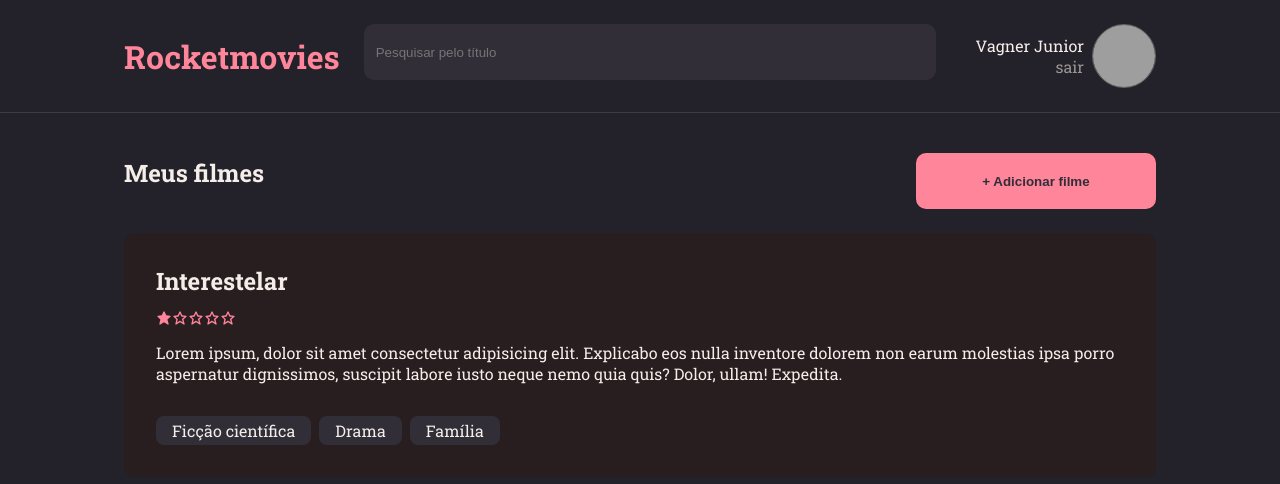
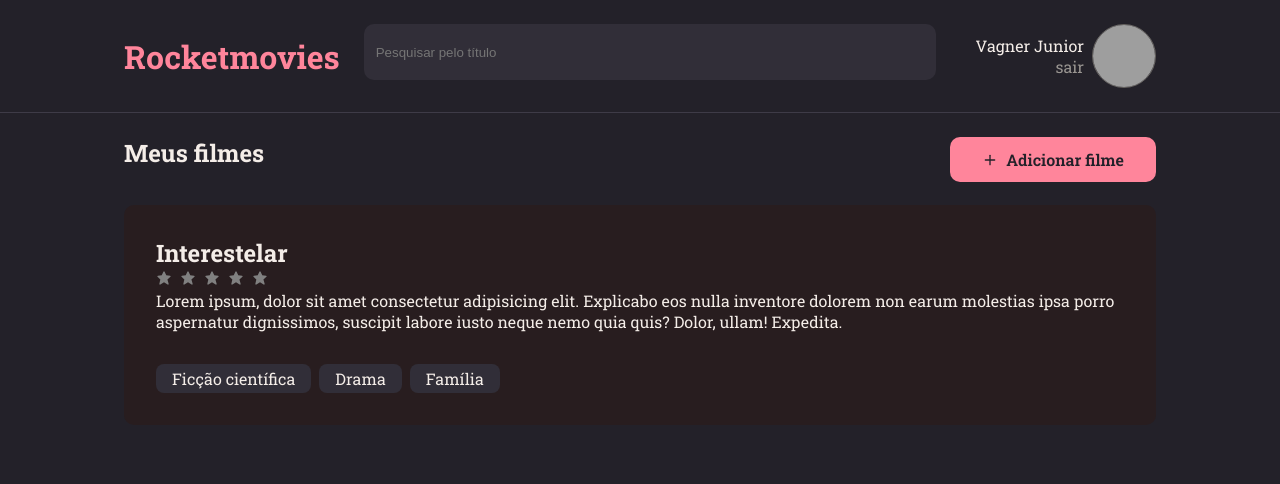
Before and after one commit to VagnerNatvidade/rocketMovie-frontend, a React (Vite) app in the folder film-api/: page / in a window 1280 px wide. Shown: the top 484 px of the page. Built offline with nearby package versions, Linux system fonts and the light colour scheme; grey boxes are pictures that could not be loaded.

Commit message:
adicionando funcionalidades ao rating

```diff
--- /dev/null
+++ b/film-api/src/components/Avatar/index.jsx
@@ -0,0 +1,18 @@
+import { Container } from "./styles";
+
+export function Avatar() {
+  return (
+    <Container to="/profile">
+      <div>
+        <p>
+          Vagner Junior
+          <span> sair </span>
+        </p>
+      </div>
+      <img
+        src="https://avatars.githubusercontent.com/u/142853004?v=4"
+        alt="imagem do usuário"
+      />
+    </Container>
+  );
+}
--- /dev/null
+++ b/film-api/src/components/Avatar/styles.js
@@ -0,0 +1,25 @@
+import styled from "styled-components";
+import { Link } from "react-router-dom";
+
+export const Container = styled(Link)`
+  display: flex;
+  align-items: center;
+
+  p {
+    width: 124px;
+    text-align: end;
+    margin-right: 8px;
+    color: ${({ theme }) => theme.COLORS.WHITE};
+
+    span {
+      color: ${({ theme }) => theme.COLORS.GRAY_100};
+    }
+  }
+
+  img {
+    width: 64px;
+    height: 64px;
+    border-radius: 50%;
+    border: 1px solid ${({ theme }) => theme.COLORS.GRAY_300};
+  }
+`;
--- a/film-api/src/components/Header/index.jsx
+++ b/film-api/src/components/Header/index.jsx
@@ -1,23 +1,13 @@
 import { Container } from "./styles";
 import { Input } from "../Input";
+import { Avatar } from "../Avatar";
 
 export function Header() {
   return (
     <Container>
       <h1>Rocketmovies</h1>
       <Input placeholder="Pesquisar pelo título" />
-      <div to='/profile'>
-        <div>
-          <p>
-            Vagner Junior
-            <span> sair </span>
-          </p>
-        </div>
-        <img
-          src="https://avatars.githubusercontent.com/u/142853004?v=4"
-          alt="imagem do usuário"
-        />
-      </div>
+      <Avatar />
     </Container>
   );
 }
--- a/film-api/src/components/Header/styles.js
+++ b/film-api/src/components/Header/styles.js
@@ -15,24 +15,6 @@ export const Container = styled.header`
   }
 
   > div {
-    display: flex;
-    align-items: center;
 
-    p {
-      width: 124px;
-      text-align: end;
-      margin-right: 8px;
-
-      span {
-        color: ${({ theme }) => theme.COLORS.GRAY_100};
-      }
-    }
-
-    img {
-      width: 64px;
-      height: 64px;
-      border-radius: 50%;
-      border: 1px solid ${({ theme }) => theme.COLORS.GRAY_300};
-    }
   }
 `;
--- a/film-api/src/components/Rating/index.jsx
+++ b/film-api/src/components/Rating/index.jsx
@@ -1,15 +1,30 @@
-import { BiStar } from "react-icons/bi";
+import { Container } from "./styles";
+import { useState } from "react";
 import { BiSolidStar } from "react-icons/bi";
-import { Container } from "./styles";
 
 export function Rating() {
+  const [rating, setRating] = useState(null);
+  const [hover, setHover] = useState(null);
   return (
     <Container>
-      <BiSolidStar />
-      <BiStar />
-      <BiStar />
-      <BiStar />
-      <BiStar />
+      {[...Array(5)].map((star, index) => {
+        const currentRating = index + 1;
+        return (
+          <label>
+            <input
+              type="radio"
+              name="rating"
+              value={currentRating}
+              onClick={() => setRating(currentRating)}
+            />
+            <BiSolidStar
+              color={currentRating <= (hover || rating) ? "pink" : "gray"}
+              onMouseEnter={() => setHover(currentRating)}
+              onMouseLeave={() => setHover(null)}
+            />
+          </label>
+        );
+      })}
     </Container>
   );
 }
--- a/film-api/src/components/Rating/styles.js
+++ b/film-api/src/components/Rating/styles.js
@@ -1,10 +1,11 @@
 import styled from "styled-components";
 
 export const Container = styled.div`
-  margin: 12px 0;
+  display: flex;
+  align-items: center;
+  gap: 8px;
 
-  > svg {
-    font-size: 16px;
-    color: ${({ theme }) => theme.COLORS.PINK_900};
+  input {
+    display: none;
   }
 `;
--- a/film-api/src/components/Section/index.jsx
+++ b/film-api/src/components/Section/index.jsx
@@ -1,12 +1,10 @@
 import { Container } from "./styles";
-import { Button } from "../Button";
 
 export function Section({ title, children }) {
   return (
     <Container>
       <div>
         <h2>{title}</h2>
-        <Button title="+ Adicionar filme"></Button>
       </div>
       {children}
     </Container>
--- a/film-api/src/components/Section/styles.js
+++ b/film-api/src/components/Section/styles.js
@@ -5,9 +5,5 @@ export const Container = styled.section`
     display: flex;
     align-items: center;
     justify-content: space-between;
-
-    button {
-      width: 240px;
-    }
   }
 `;
--- a/film-api/src/pages/Details/index.jsx
+++ b/film-api/src/pages/Details/index.jsx
@@ -1,6 +1,7 @@
 import { FiArrowLeft, FiClock } from "react-icons/fi";
 import { Container } from "./styles";
 import { Rating } from "../../components/Rating";
+
 import { Header } from "../../components/Header";
 import { Tag } from "../../components/Tag";
 
--- a/film-api/src/pages/Home/index.jsx
+++ b/film-api/src/pages/Home/index.jsx
@@ -1,7 +1,9 @@
-import { Container, Content } from "./styles";
+import { FiPlus } from "react-icons/fi";
+import { Container, Content, NewMovie } from "./styles";
 import { Header } from "../../components/Header";
 import { Section } from "../../components/Section";
 import { Note } from "../../components/Note";
+import { Rating } from "../../components/Rating";
 
 export function Home() {
   return (
@@ -10,6 +12,10 @@ export function Home() {
       <main>
         <Content>
           <Section title="Meus filmes">
+            <NewMovie to="/new">
+              <FiPlus />
+              Adicionar filme
+            </NewMovie>
             <Note
               data={{
                 title: "Interestelar",
--- a/film-api/src/pages/Home/styles.js
+++ b/film-api/src/pages/Home/styles.js
@@ -1,4 +1,5 @@
 import styled from "styled-components";
+import { Link } from "react-router-dom";
 
 export const Container = styled.div`
   display: grid;
@@ -26,20 +27,25 @@ export const Container = styled.div`
   }
 `;
 
-export const NewMovie = styled.button`
+export const NewMovie = styled(Link)`
+  position: absolute;
+  right: 0;
+  top: 0;
   display: flex;
   align-items: center;
   gap: 8px;
   padding: 12px 32px;
   border: none;
   border-radius: 10px;
+  font-weight: 600;
   background: ${({ theme }) => theme.COLORS.PINK_900};
+  color: ${({ theme }) => theme.COLORS.BACKGROUND_900};
 `;
 
 export const Content = styled.div`
-  > div {
-    display: flex;
-    align-items: center;
-    justify-content: space-between;
+  position: relative;
+
+  h2 {
+    margin-bottom: 12px;
   }
 `;
```
Also changed, not shown: film-api/src/components/Note/index.jsx (+5 -5 lines), 1 other file (tests, documents, lock files or other folders).
